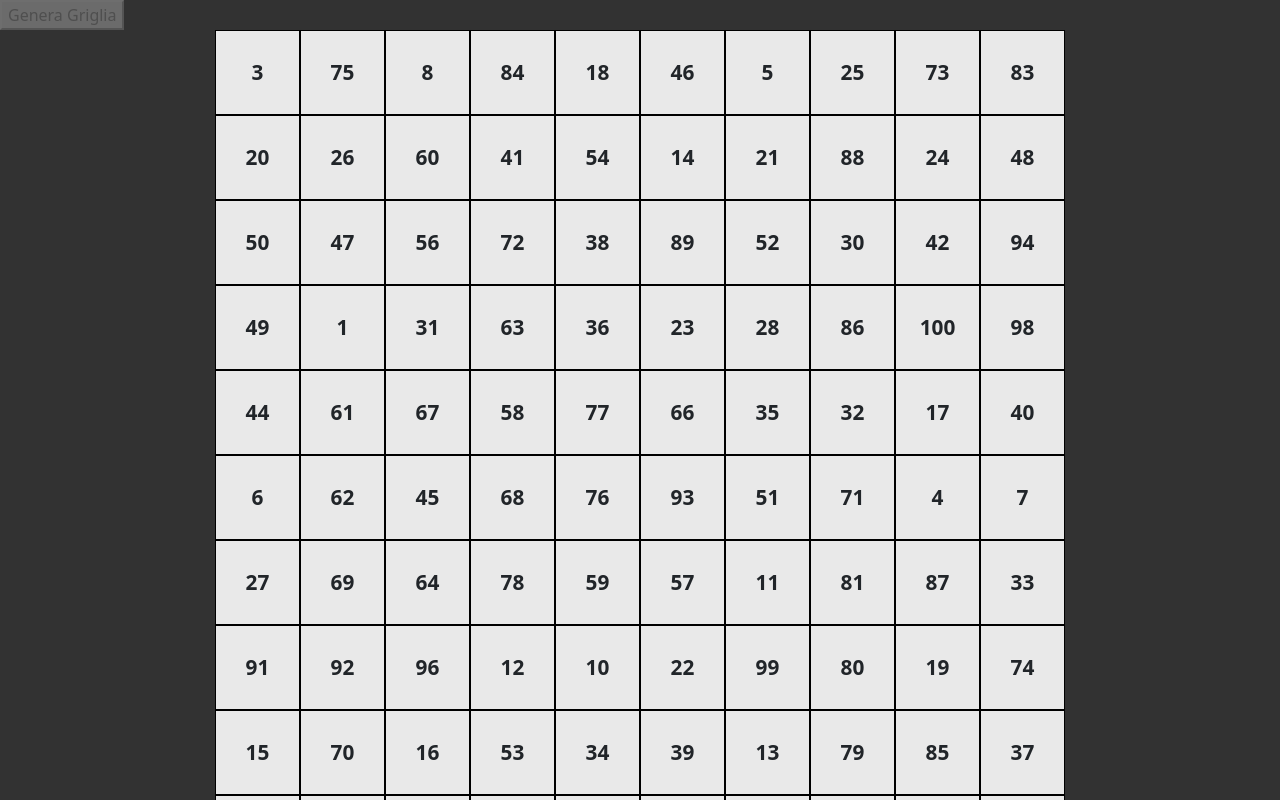
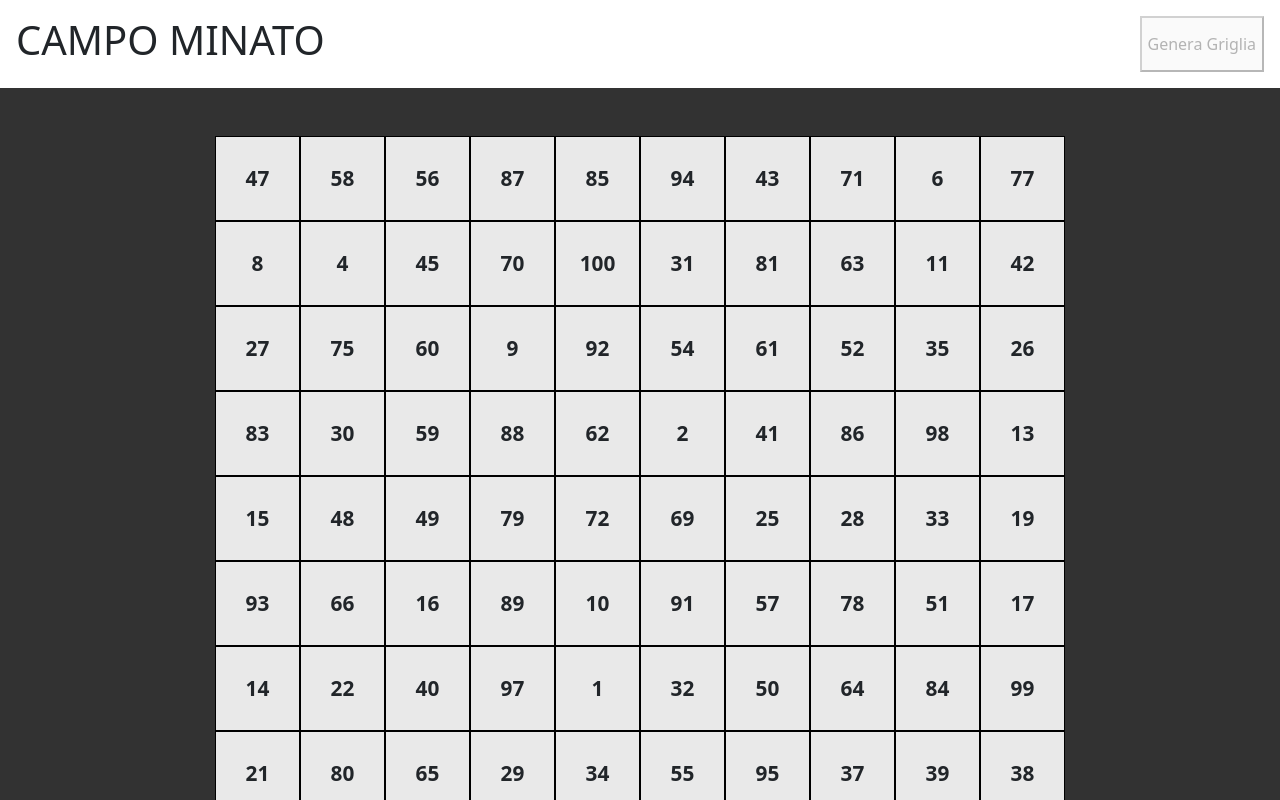
Before and after one commit to FrancescoGentileDev/js-campominato-grid, a plain HTML site: page index.html in a window 1280 px wide. Both pictures are taken after a click on the button "Genera Griglia". Shown: the top 800 px of the page. Drawn offline with nearby package versions, Linux system fonts and the light colour scheme.

Commit message:
🌈 style(header): add header

```diff
--- a/css/style.css
+++ b/css/style.css
@@ -4,6 +4,9 @@
 
 body {
     background-color: #323232;
+}
+header {
+    background-color: white;
 }
 .grid {
     display: grid;
@@ -22,6 +25,7 @@ body {
     justify-content: center;
     align-items: center;
     user-select: none;
+    cursor: pointer;
 }
 
 .pari {
--- a/index.html
+++ b/index.html
@@ -17,7 +17,7 @@
 
     <!--#region BOOTSTRAP-->
     <link href="https://cdn.jsdelivr.net/npm/bootstrap@5.2.0/dist/css/bootstrap.min.css" rel="stylesheet"
-    integrity="sha384-gH2yIJqKdNHPEq0n4Mqa/HGKIhSkIHeL5AyhkYV8i59U5AR6csBvApHHNl/vI1Bx" crossorigin="anonymous">
+        integrity="sha384-gH2yIJqKdNHPEq0n4Mqa/HGKIhSkIHeL5AyhkYV8i59U5AR6csBvApHHNl/vI1Bx" crossorigin="anonymous">
     <!--#endregion BOOTSTRAP-->
 
     <!--#region MY UTILS-->
@@ -30,10 +30,14 @@
 
 <body>
 
+    <header class="d-flex justify-content-between p-3">
+        <h1>CAMPO MINATO</h1>
 
-    <button type="button" id="generateGrid">Genera Griglia</button>
 
-    <div class="grid">
+        <button type="button" id="generateGrid">Genera Griglia</button>
+    </header>
+
+    <div class="grid mt-5 mb-5">
     </div>
 
 
@@ -42,12 +46,13 @@
 
 
 
- <script type="text/javascript" src="javascript/script.js"></script>
-<!--#region BOOTSTRAP SCRIPT-->
+
+    <script type="text/javascript" src="javascript/script.js"></script>
+    <!--#region BOOTSTRAP SCRIPT-->
     <!-- <script src="https://cdn.jsdelivr.net/npm/bootstrap@5.2.0/dist/js/bootstrap.bundle.min.js"
         integrity="sha384-A3rJD856KowSb7dwlZdYEkO39Gagi7vIsF0jrRAoQmDKKtQBHUuLZ9AsSv4jD4Xa"
         crossorigin="anonymous"></script> -->
-<!--#endregion BOOTSTRAP SCRIPT-->
+    <!--#endregion BOOTSTRAP SCRIPT-->
 
 </body>
 
--- a/javascript/script.js
+++ b/javascript/script.js
@@ -1,33 +1,46 @@
 const button = document.getElementById("generateGrid");
 const grid = document.querySelector(".grid");
+const gridSize = 100
+/**
+ *
+ * @param {*} quantity max dei numeri generati
+ * @returns ritorna un array della grandezza richiesta con numeri diversi tra loro
+ */
+const getRandomNumbers = (quantity) => {
+  let array = [];
+  // create an array and fill with numbers
+  for (let i = 1; i <= quantity; i++) {
+    array.push(i);
+  }
+  //RANDOMIZE ARRAY
+  for (let i = array.length - 1; i >= 0; i--) {
+    //Pesco un numero a caso che mi servirà a sorteggiare l'indice da scambiare
+    let randomNumber = Math.floor(Math.random() * (i + 1));
 
-const getRandomNumbers = (quantity) => {
-    const array = [];
-    while (array.length < quantity) {
-        const number = Math.floor(Math.random() * quantity) + 1;
-        let check = false
-        array.forEach((value) => {
-            if (value === number)
-                check = true;
-        })
+    //salvo il valore dell'array sull'indice di i corrente
+    let temp = array[i];
 
-        if (!check) {
-            array.push(number)
-        }
-
-    }
-    return array;
+    //Scambio i valori degli indici tra di loro
+    array[i] = array[randomNumber];
+    array[randomNumber] = temp;
+  }
+  return array;
 }
 
-
-
+const createCell = (cellContent) => {
+    const cell = document.createElement("div");
+    cell.classList.add("cell");
+    cell.append(cellContent)
+    cell.addEventListener("click", clickedColor)
+  return cell;
+};
 
 
 function createGrid() {
-    const randomNumbers = getRandomNumbers(100)
+    const randomNumbers = getRandomNumbers(gridSize)
   this.setAttribute("disabled", "");
   console.log("entrato");
-  for (let i = 1; i <= 100; i++) {
+  for (let i = 1; i <= gridSize; i++) {
     const cell = createCell(randomNumbers[i-1]);
     grid.append(cell);
   }
@@ -39,13 +52,6 @@ function clickedColor() {
  }
 
 
-const createCell = (cellContent) => {
-    const cell = document.createElement("div");
-    cell.classList.add("cell");
-    cell.append(cellContent)
-    cell.addEventListener("click", clickedColor)
-  return cell;
-};
 
 
 
```
